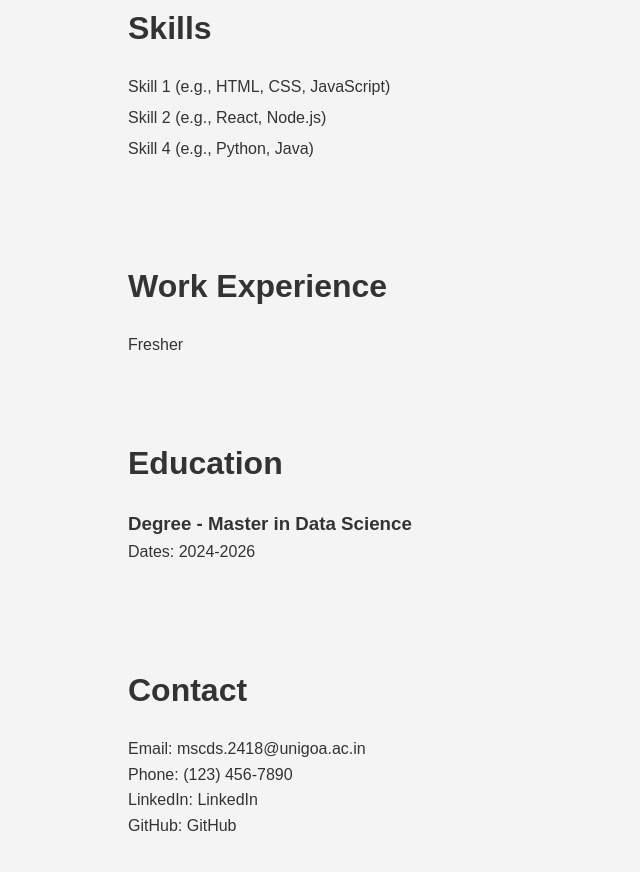
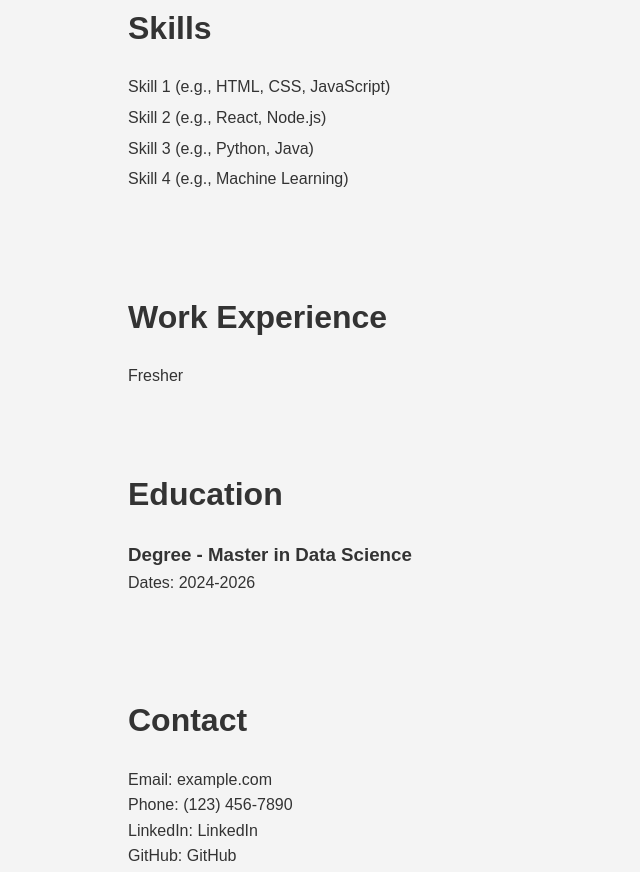
Before and after one commit to swiften2418/swiften2418.github.io, a plain HTML site: page index.html in a window 1280 px wide. Shown: the part 431-1303 px from the top of the page, without its empty margins (0-640 px from the left). Drawn offline with Linux system fonts and the light colour scheme.

Commit message:
small update in skill section

```diff
--- a/index.html
+++ b/index.html
@@ -29,7 +29,8 @@
             <ul>
                 <li>Skill 1 (e.g., HTML, CSS, JavaScript)</li>
                 <li>Skill 2 (e.g., React, Node.js)</li>
-                <li>Skill 4 (e.g., Python, Java)</li>
+                <li>Skill 3 (e.g., Python, Java)</li>
+                <li>Skill 4 (e.g., Machine Learning)</li>
             </ul>
         </div>
     </section>
@@ -56,7 +57,7 @@
     <section id="contact">
         <div class="container">
             <h2>Contact</h2>
-            <p>Email: mscds.2418@unigoa.ac.in</p>
+            <p>Email: example.com</p>
             <p>Phone: (123) 456-7890</p>
             <p>LinkedIn: <a href="https://www.linkedin.com/in/Swiften">LinkedIn</a></p>
             <p>GitHub: <a href="https://github.com/Swiften">GitHub</a></p>
```
